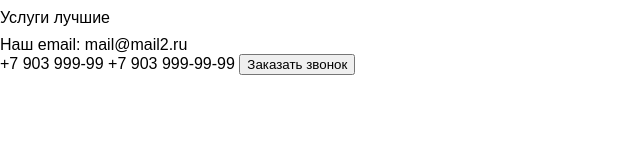
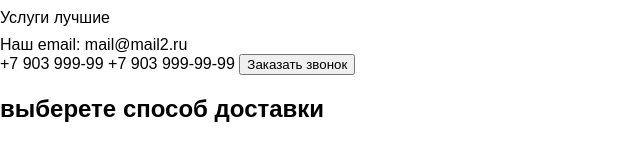
Before and after one commit to Vsamara1990/special-app2, a plain HTML site: page index.html in a window 1280 px wide. Shown: the whole page, without its empty margins (0-640 px from the left). Drawn offline with Linux system fonts and the light colour scheme.

Commit message:
delivery options

```diff
--- a/index.html
+++ b/index.html
@@ -21,6 +21,7 @@
             <a href="tel:+666555888">+7 903 999-99-99</a>
 
             <button>Заказать звонок</button>
+            <h2>выберете способ доставки</h2>
         </div>
     </header>
 </body>
```
